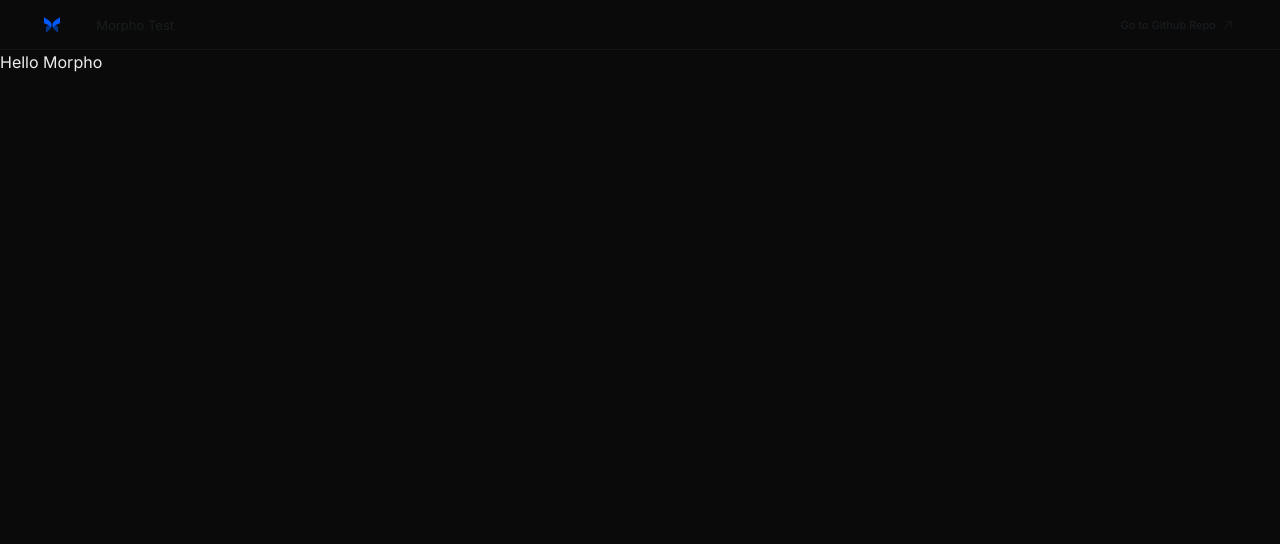
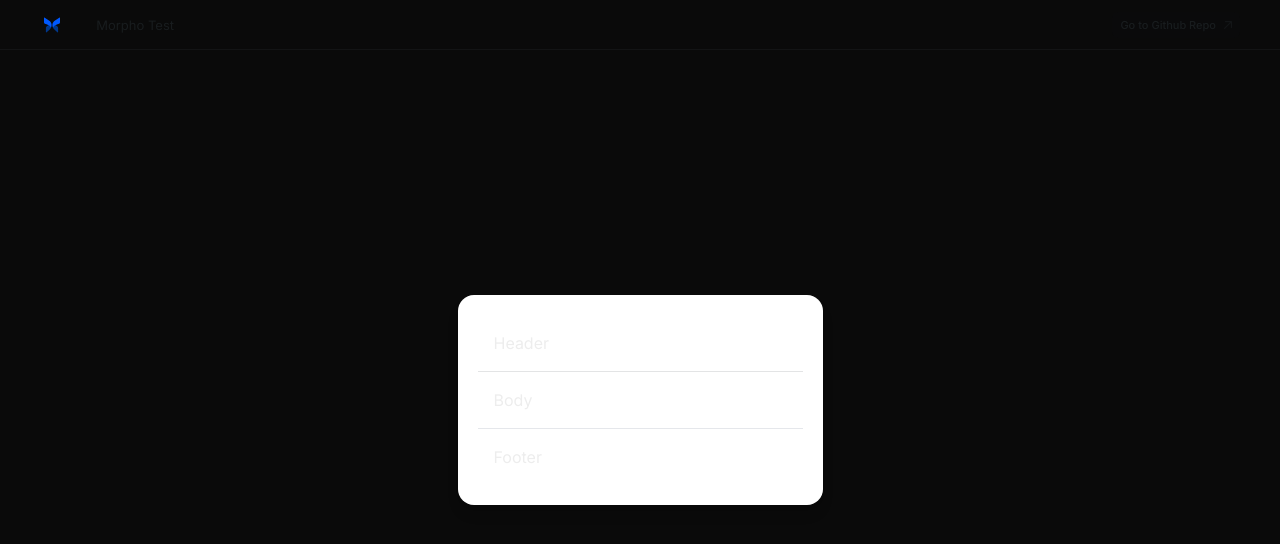
Before and after one commit to 0xlinus/morpho, a Next.js app: page / in a window 1280 px wide. Shown: the top 544 px of the page. Built offline with nearby package versions, Linux system fonts and the light colour scheme.

Commit message:
Added simple Card component

```diff
--- a/src/app/page.tsx
+++ b/src/app/page.tsx
@@ -1,7 +1,13 @@
+import Card from '@/components/Card'
+
 export default function Home() {
 	return (
-		<div>
-			<h1>Hello Morpho</h1>
+		<div className='flex flex-col items-center justify-center h-screen'>
+			<Card>
+				<Card.Header>Header</Card.Header>
+				<Card.Body>Body</Card.Body>
+				<Card.Footer>Footer</Card.Footer>
+			</Card>
 		</div>
 	)
 }
--- /dev/null
+++ b/src/components/Card.tsx
@@ -0,0 +1,53 @@
+import { cn } from '@/lib/utils'
+import React, { ReactNode } from 'react'
+
+interface CardProps {
+	children: ReactNode
+	className?: string
+}
+
+interface CardCompositionProps {
+	children: ReactNode
+	className?: string
+}
+
+// Card Header Component
+const Header: React.FC<CardCompositionProps> = ({ children, className }) => {
+	return (
+		<div className={cn('p-4 border-b border-borderPrimary', className)}>
+			{children}
+		</div>
+	)
+}
+
+const Body: React.FC<CardCompositionProps> = ({ children, className }) => {
+	return <div className={cn('p-4', className)}>{children}</div>
+}
+
+const Footer: React.FC<CardCompositionProps> = ({ children }) => {
+	return <div className='p-4 border-t'>{children}</div>
+}
+
+// Main Card Component
+const Card: React.FC<CardProps> & {
+	Header: typeof Header
+	Body: typeof Body
+	Footer: typeof Footer
+} = ({ children, className = '' }) => {
+	return (
+		<div
+			className={cn(
+				'bg-white rounded-2xl shadow-lg shadow-black/3 min-w-[365px] p-5',
+				className
+			)}
+		>
+			{children}
+		</div>
+	)
+}
+
+Card.Header = Header
+Card.Body = Body
+Card.Footer = Footer
+
+export default Card
--- a/src/shared/layout/Header.tsx
+++ b/src/shared/layout/Header.tsx
@@ -4,7 +4,7 @@ import Link from 'next/link'
 
 const Header = () => {
 	return (
-		<div className='flex flex-row h-[50px] py-3 px-10 items-center justify-between border-b border-borderPrimary'>
+		<div className='flex flex-row h-[50px] py-3 px-10 items-center justify-between border-b border-borderPrimary absolute top-0 left-0 right-0'>
 			<div className='flex flex-row items-center w-[134px] justify-between'>
 				<Image
 					src='/images/logo.svg'
```
